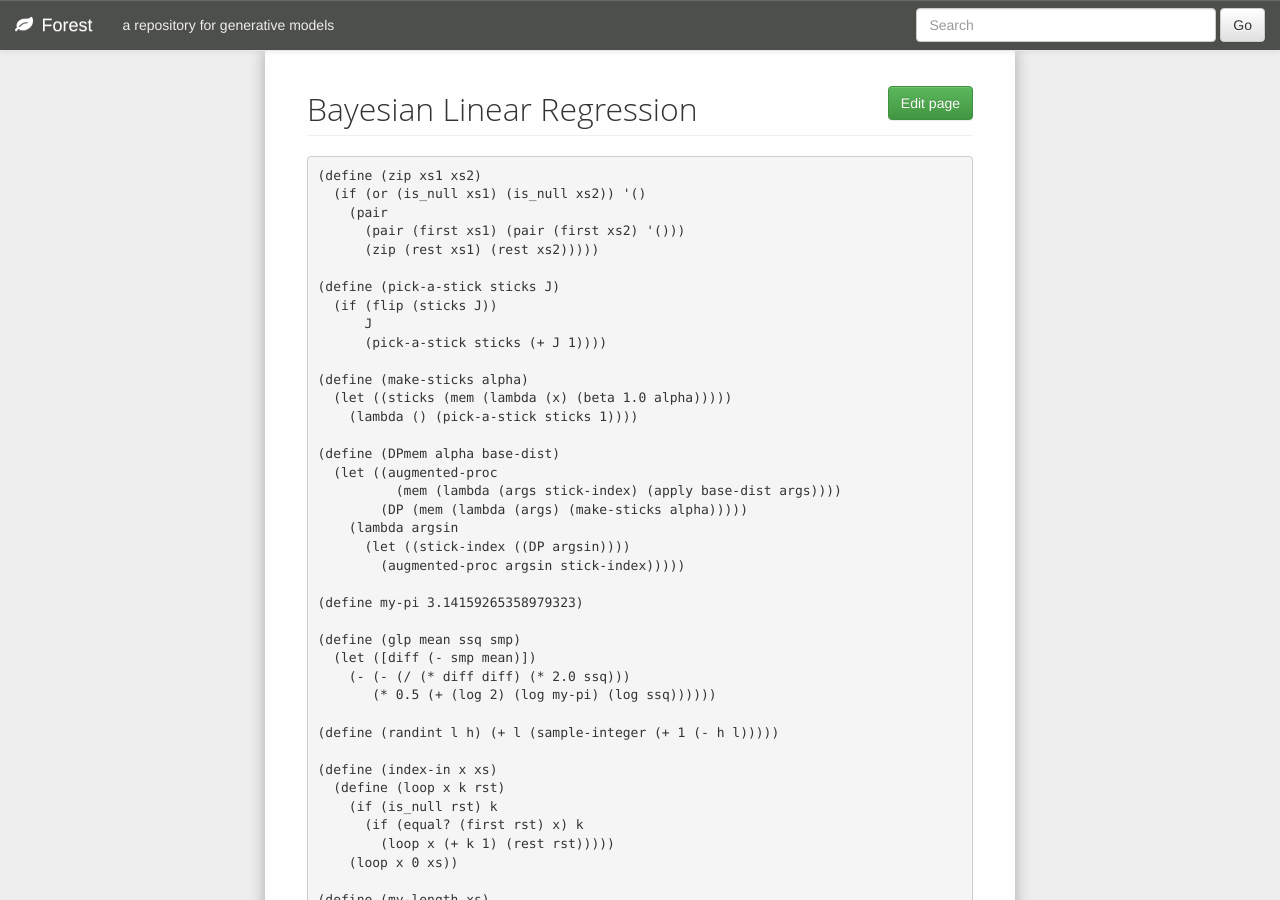
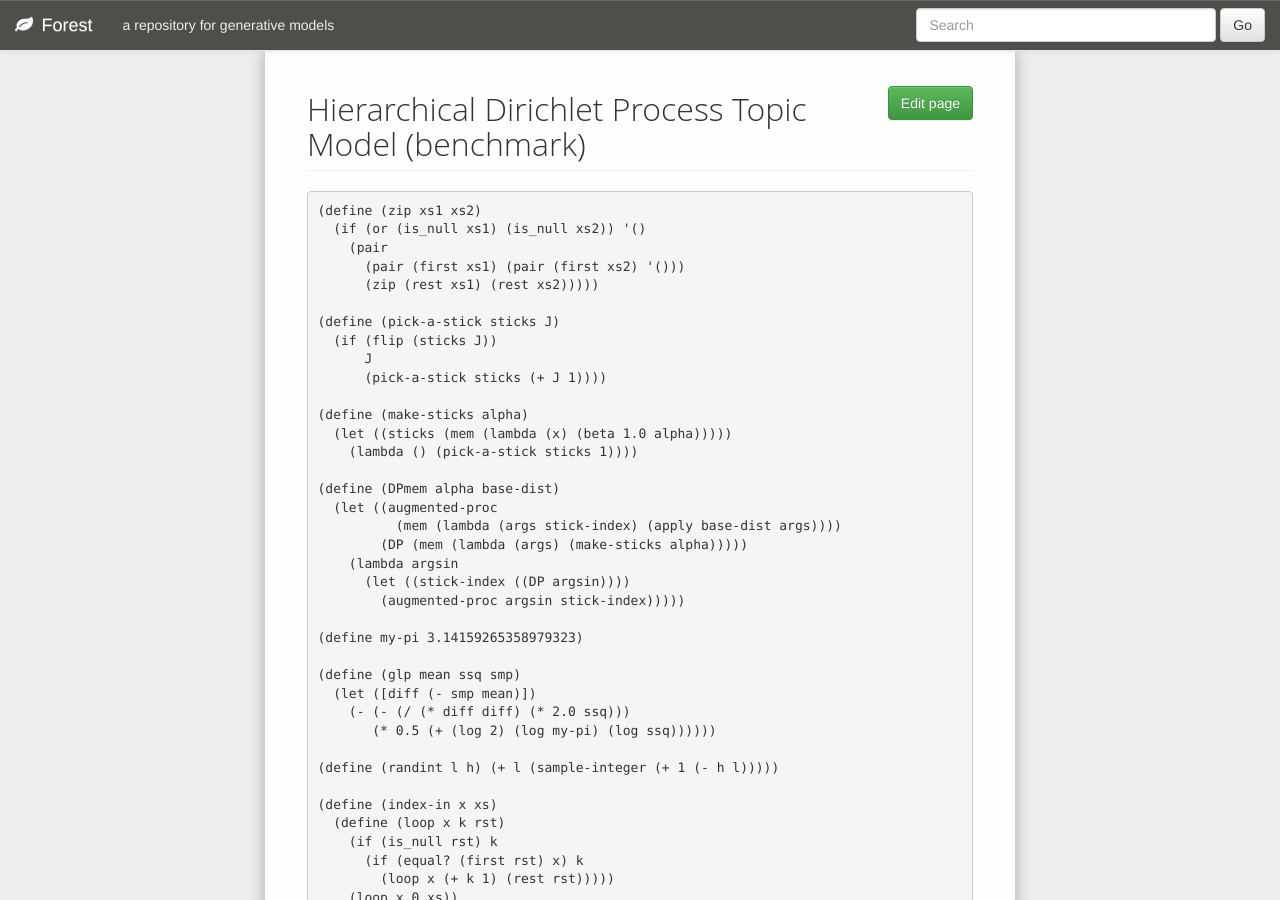
Before and after one commit to forestdb/forestdb.org, a Jekyll site: the page built from models/hdp-topic-bench.md, in a window 1280 px wide and 900 px high. Built offline with Jekyll 4.4.1, drawn with Linux system fonts in a browser that asks for light colours; nearby versions of some CDN libraries; a script that is not in the unit is left out.

Commit message:
Update hdp-topic-bench.md

```diff
--- a/models/hdp-topic-bench.md
+++ b/models/hdp-topic-bench.md
@@ -1,10 +1,11 @@
 ---
 layout: model
-title: Bayesian Linear Regression
+title: Hierarchical Dirichlet Process Topic Model (benchmark)
 model-status: code
-model-category: Machine Learning
+model-category: Nonparametric Models
 model-tags: machine learning
 ---
+
     (define (zip xs1 xs2)
       (if (or (is_null xs1) (is_null xs2)) '()
         (pair
```
